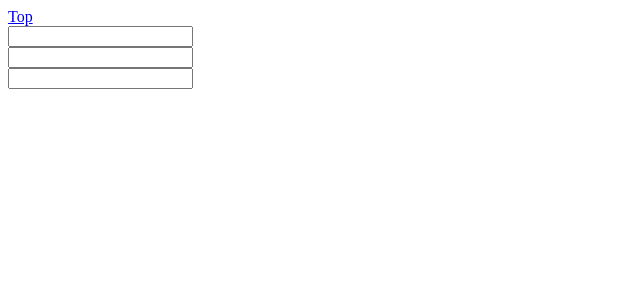
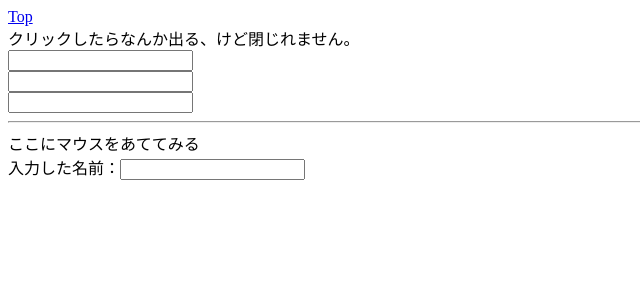
Before and after one commit to epsilonGtMyon/ore-vue-input, a Vue app: page /sandbox01 in a window 1280 px wide. Shown: the top 300 px of the page, without its empty margins (0-640 px from the left). Built offline with nearby package versions, Linux system fonts and the light colour scheme.

Commit message:
ツールチップというのかな？でも入力もできる

```diff
--- /dev/null
+++ b/src/pages/sandbox01/PseudoTooltip.vue
@@ -0,0 +1,28 @@
+<template>
+  <span class="preudotooltip">
+    <slot></slot>
+    <div class="tooltip-area">
+      <slot name="tooltip-content"></slot>
+    </div>
+  </span>
+</template>
+
+<script>
+//なんちゃってツールチップ
+export default {
+  name: "PseudoTooltip"
+};
+</script>
+
+<style lang="scss" scoped>
+.preudotooltip {
+  position: relative;
+  .tooltip-area {
+    position: absolute;
+    display: none;
+  }
+  &:hover .tooltip-area {
+    display: block;
+  }
+}
+</style>
--- a/src/pages/sandbox01/Sandbox01.vue
+++ b/src/pages/sandbox01/Sandbox01.vue
@@ -1,24 +1,45 @@
 <template>
   <div>
+    クリックしたらなんか出る、けど閉じれません。
     <Comp01/>
 
     <Comp01/>
 
     <Comp01/>
+
+    <hr>
+    <div>
+      <PseudoTooltip>
+        ここにマウスをあててみる
+        <div
+          slot="tooltip-content"
+          style="width:200px;height:200px;background-color:rgb(150,230,150)"
+        >お名前は
+          <input type="text" v-model="yourName"/>
+        </div>
+      </PseudoTooltip>
+    </div>
+    入力した名前：<input type="text" :value="yourName" readonly>
   </div>
 </template>
 
 <script>
-import Comp01 from './Comp01'
+import Comp01 from "./Comp01";
+import PseudoTooltip from "./PseudoTooltip";
 
 export default {
-  name:'sandbox01',
-  components:{
+  name: "sandbox01",
+  data(){
+    return {
+      yourName:""
+    }
+  },
+  components: {
     Comp01,
+    PseudoTooltip
   }
-}
+};
 </script>
 
 <style lang="scss" scoped>
-
 </style>
```
